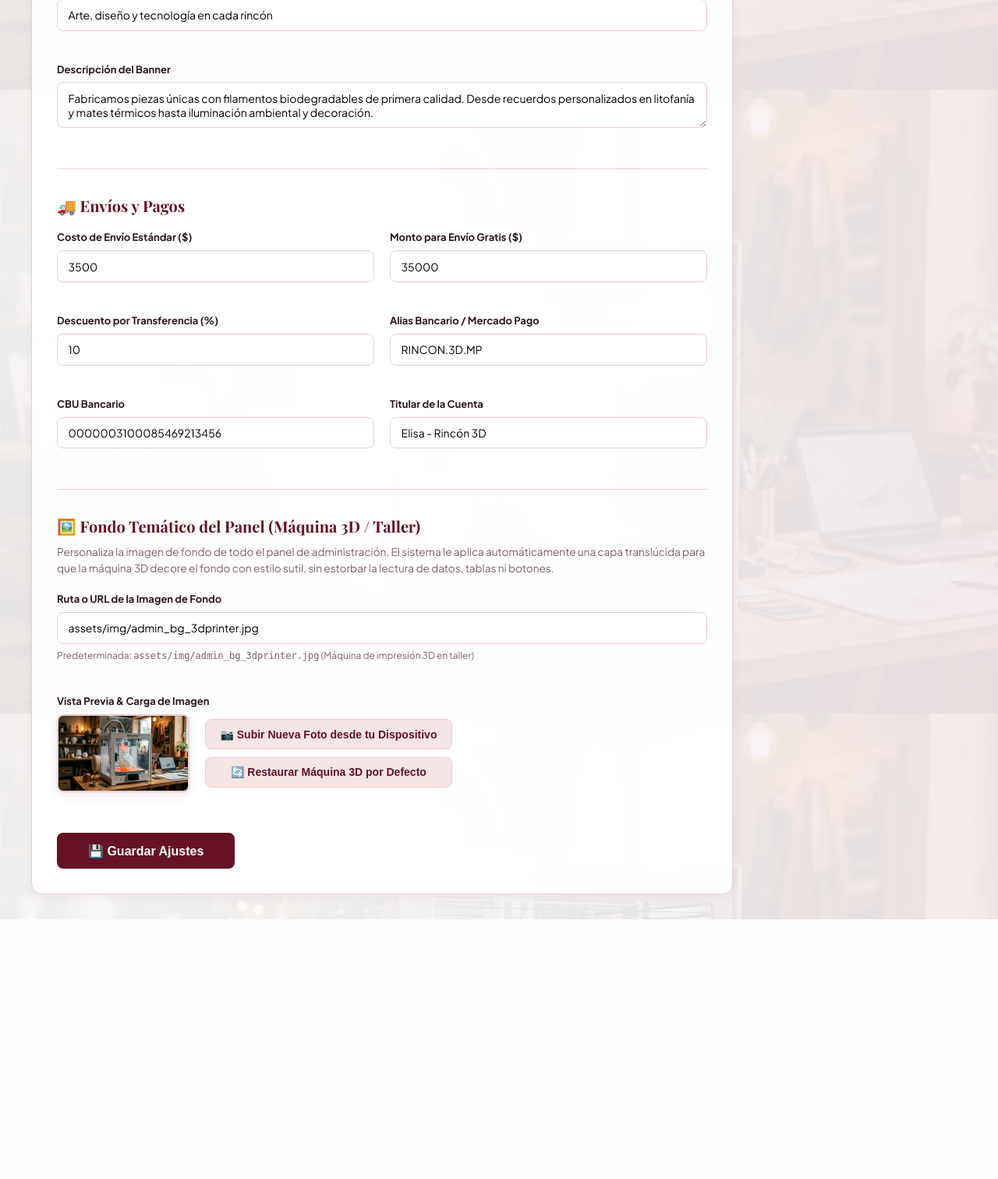
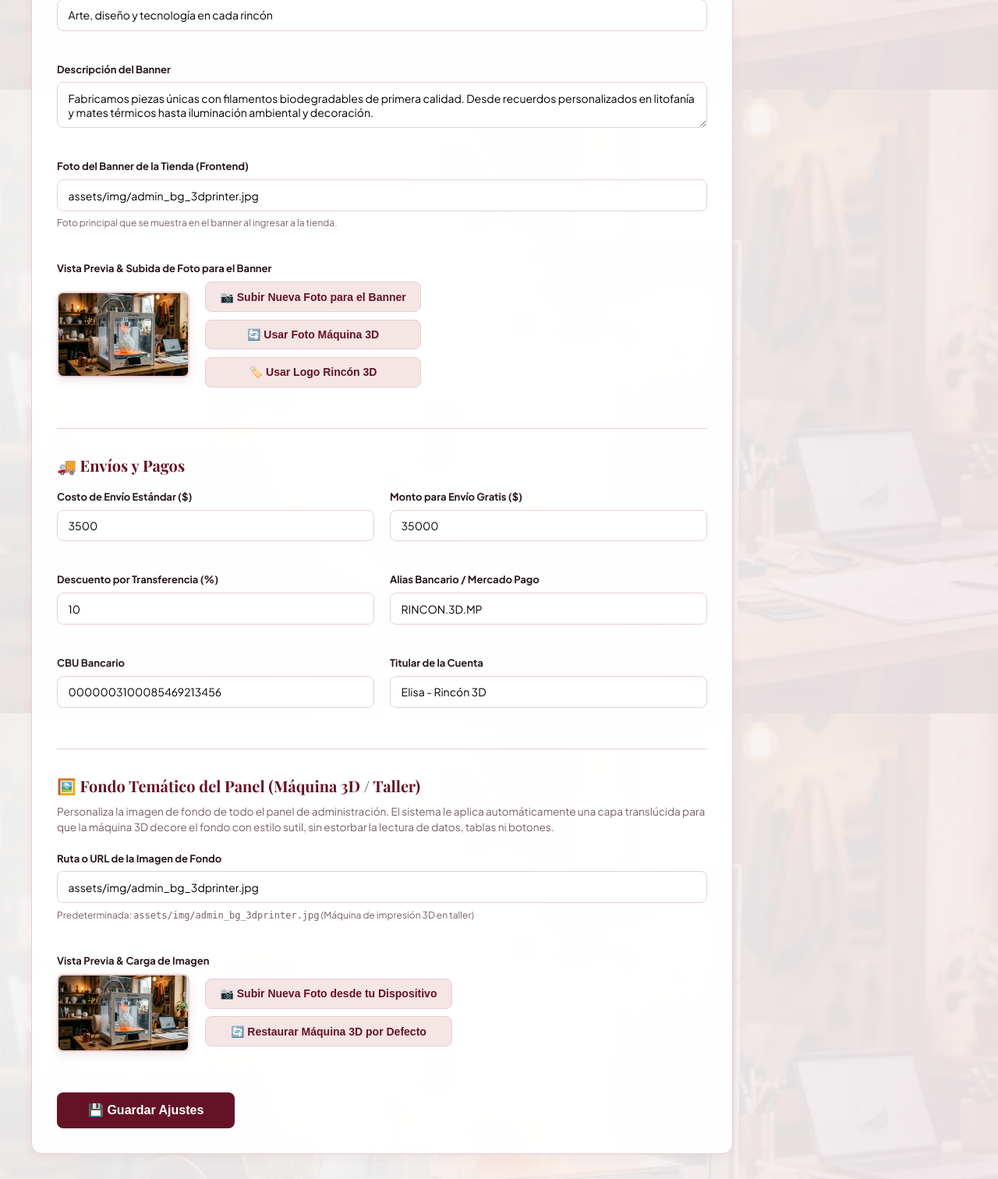
Before and after one commit to TomaasVegaa/Rincon3D, a PHP site: page /admin/configuracion.php in a window 1280 px wide. Shown: the part 685-2197 px from the top of the page at 78% size. Before the commit the page ends 1864 px from the top, so only its background shows below. Run offline with PHP 8.4, Linux system fonts and the light colour scheme; a user stored in the database is signed in; data comes from the database, SQL or seed files in the repository.

Commit message:
feat: add banner photo uploader and live preview in settings, connect BANNER_IMAGE to hero banner in index

```diff
--- a/admin/configuracion.php
+++ b/admin/configuracion.php
@@ -8,22 +8,40 @@ $messageType = 'success';
 
 // Guardar configuración
 if ($_SERVER['REQUEST_METHOD'] === 'POST') {
+    $uploadsDir = __DIR__ . '/../uploads';
+    if (!is_dir($uploadsDir)) {
+        @mkdir($uploadsDir, 0755, true);
+    }
+    $allowed = ['jpg', 'jpeg', 'png', 'webp', 'svg', 'jfif', 'gif'];
+
+    // 1. Procesar foto para el Banner de la tienda (Front)
+    $bannerImage = trim($_POST['banner_image'] ?? 'assets/img/admin_bg_3dprinter.jpg');
+    if (empty($bannerImage)) {
+        $bannerImage = 'assets/img/admin_bg_3dprinter.jpg';
+    }
+
+    if (isset($_FILES['banner_image_file']) && $_FILES['banner_image_file']['error'] === UPLOAD_ERR_OK) {
+        $tmp = $_FILES['banner_image_file']['tmp_name'];
+        $ext = strtolower(pathinfo($_FILES['banner_image_file']['name'], PATHINFO_EXTENSION));
+        if (in_array($ext, $allowed)) {
+            $filename = 'banner_' . time() . '_' . mt_rand(100, 999) . '.' . $ext;
+            if (move_uploaded_file($tmp, $uploadsDir . '/' . $filename)) {
+                $bannerImage = 'uploads/' . $filename;
+            }
+        }
+    }
+
+    // 2. Procesar imagen de fondo para el panel de administración
     $adminBgImage = trim($_POST['admin_bg_image'] ?? 'assets/img/admin_bg_3dprinter.jpg');
     if (empty($adminBgImage)) {
         $adminBgImage = 'assets/img/admin_bg_3dprinter.jpg';
     }
 
-    // Procesar subida de imagen de fondo personalizada para el panel
     if (isset($_FILES['admin_bg_file']) && $_FILES['admin_bg_file']['error'] === UPLOAD_ERR_OK) {
         $tmp = $_FILES['admin_bg_file']['tmp_name'];
         $ext = strtolower(pathinfo($_FILES['admin_bg_file']['name'], PATHINFO_EXTENSION));
-        $allowed = ['jpg', 'jpeg', 'png', 'webp', 'svg'];
         if (in_array($ext, $allowed)) {
-            $uploadsDir = __DIR__ . '/../uploads';
-            if (!is_dir($uploadsDir)) {
-                @mkdir($uploadsDir, 0755, true);
-            }
-            $filename = 'admin_bg_' . time() . '.' . $ext;
+            $filename = 'admin_bg_' . time() . '_' . mt_rand(100, 999) . '.' . $ext;
             if (move_uploaded_file($tmp, $uploadsDir . '/' . $filename)) {
                 $adminBgImage = 'uploads/' . $filename;
             }
@@ -43,6 +61,7 @@ if ($_SERVER['REQUEST_METHOD'] === 'POST') {
         'banner_visible' => isset($_POST['banner_visible']) ? 1 : 0,
         'banner_title' => trim($_POST['banner_title'] ?? ''),
         'banner_description' => trim($_POST['banner_description'] ?? ''),
+        'banner_image' => $bannerImage,
         'admin_bg_image' => $adminBgImage
     ];
 
@@ -91,6 +110,7 @@ $current = [
     'banner_visible' => BANNER_VISIBLE,
     'banner_title' => BANNER_TITLE,
     'banner_description' => BANNER_DESCRIPTION,
+    'banner_image' => BANNER_IMAGE,
     'admin_bg_image' => ADMIN_BG_IMAGE
 ];
 
@@ -218,6 +238,37 @@ if (!$settingsFromDb) {
           <label class="form-label">Descripción del Banner</label>
           <textarea name="banner_description" class="form-control" rows="2"><?php echo htmlspecialchars($current['banner_description']); ?></textarea>
         </div>
+
+        <div class="form-group full-width">
+          <label class="form-label">Foto del Banner de la Tienda (Frontend)</label>
+          <input type="text" name="banner_image" id="banner_image_input" class="form-control" value="<?php echo htmlspecialchars($current['banner_image'] ?? 'assets/img/admin_bg_3dprinter.jpg'); ?>" placeholder="assets/img/admin_bg_3dprinter.jpg">
+          <span style="font-size: 0.75rem; color: var(--admin-muted);">Foto principal que se muestra en el banner al ingresar a la tienda.</span>
+        </div>
+
+        <div class="form-group full-width">
+          <label class="form-label">Vista Previa & Subida de Foto para el Banner</label>
+          <div style="display: flex; gap: 1.25rem; align-items: center; flex-wrap: wrap;">
+            <div style="width: 170px; height: 110px; border-radius: var(--radius-sm); overflow: hidden; border: 2px solid var(--admin-blush-border); box-shadow: 0 4px 12px rgba(101,18,38,0.1); background: #f0f0f0;">
+              <?php
+                $bImgVal = $current['banner_image'] ?? 'assets/img/admin_bg_3dprinter.jpg';
+                $bImgSrc = (strpos($bImgVal, 'http') === 0 || strpos($bImgVal, 'data:') === 0) ? $bImgVal : '../' . ltrim($bImgVal, '/');
+              ?>
+              <img id="banner_preview_img" src="<?php echo htmlspecialchars($bImgSrc); ?>" alt="Banner Preview" style="width: 100%; height: 100%; object-fit: cover;" onerror="this.src='../assets/img/logo.jpg'">
+            </div>
+            <div style="display: flex; flex-direction: column; gap: 0.6rem;">
+              <input type="file" name="banner_image_file" id="banner_image_file_input" accept="image/*" style="display: none;">
+              <button type="button" class="btn btn-secondary" onclick="document.getElementById('banner_image_file_input').click()">
+                📷 Subir Nueva Foto para el Banner
+              </button>
+              <button type="button" class="btn btn-secondary" onclick="use3dPrinterForBanner()">
+                🔄 Usar Foto Máquina 3D
+              </button>
+              <button type="button" class="btn btn-secondary" onclick="useLogoForBanner()">
+                🏷️ Usar Logo Rincón 3D
+              </button>
+            </div>
+          </div>
+        </div>
       </div>
 
       <hr style="border: none; border-top: 1px solid var(--admin-blush-border); margin: 2rem 0;">
@@ -309,6 +360,7 @@ if (!$settingsFromDb) {
   </main>
 
   <script>
+    // 1. Manejo de preview para Fondo del Admin
     const bgFileInput = document.getElementById('admin_bg_file_input');
     const bgImgInput = document.getElementById('admin_bg_image_input');
     const bgPreviewImg = document.getElementById('admin_bg_preview_img');
@@ -340,6 +392,45 @@ if (!$settingsFromDb) {
       if (bgPreviewImg) bgPreviewImg.src = '../assets/img/admin_bg_3dprinter.jpg';
       if (bgFileInput) bgFileInput.value = '';
     }
+
+    // 2. Manejo de preview para Foto del Banner
+    const bannerFileInput = document.getElementById('banner_image_file_input');
+    const bannerImgInput = document.getElementById('banner_image_input');
+    const bannerPreviewImg = document.getElementById('banner_preview_img');
+
+    if (bannerFileInput) {
+      bannerFileInput.addEventListener('change', function(e) {
+        if (this.files && this.files[0]) {
+          const reader = new FileReader();
+          reader.onload = function(evt) {
+            if (bannerPreviewImg) bannerPreviewImg.src = evt.target.result;
+          };
+          reader.readAsDataURL(this.files[0]);
+        }
+      });
+    }
+
+    if (bannerImgInput) {
+      bannerImgInput.addEventListener('input', function() {
+        const val = this.value.trim();
+        if (val) {
+          const src = (val.startsWith('http') || val.startsWith('data:')) ? val : '../' + val.replace(/^\//, '');
+          if (bannerPreviewImg) bannerPreviewImg.src = src;
+        }
+      });
+    }
+
+    function use3dPrinterForBanner() {
+      if (bannerImgInput) bannerImgInput.value = 'assets/img/admin_bg_3dprinter.jpg';
+      if (bannerPreviewImg) bannerPreviewImg.src = '../assets/img/admin_bg_3dprinter.jpg';
+      if (bannerFileInput) bannerFileInput.value = '';
+    }
+
+    function useLogoForBanner() {
+      if (bannerImgInput) bannerImgInput.value = 'assets/img/logo.jpg';
+      if (bannerPreviewImg) bannerPreviewImg.src = '../assets/img/logo.jpg';
+      if (bannerFileInput) bannerFileInput.value = '';
+    }
   </script>
 </body>
 </html>
--- a/config.php
+++ b/config.php
@@ -23,6 +23,7 @@ $defaults = [
     'banner_visible' => 1,
     'banner_title' => 'Arte, diseño y tecnología en cada rincón',
     'banner_description' => 'Fabricamos piezas únicas con filamentos biodegradables de primera calidad. Desde recuerdos personalizados en litofanía y mates térmicos hasta iluminación ambiental y decoración.',
+    'banner_image' => 'assets/img/admin_bg_3dprinter.jpg',
     'admin_bg_image' => 'assets/img/admin_bg_3dprinter.jpg'
 ];
 
@@ -71,6 +72,7 @@ if (!defined('BANK_DISCOUNT_PERCENT')) define('BANK_DISCOUNT_PERCENT', (float)$d
 if (!defined('BANNER_VISIBLE')) define('BANNER_VISIBLE', (int)$defaults['banner_visible']);
 if (!defined('BANNER_TITLE')) define('BANNER_TITLE', $defaults['banner_title']);
 if (!defined('BANNER_DESCRIPTION')) define('BANNER_DESCRIPTION', $defaults['banner_description']);
+if (!defined('BANNER_IMAGE')) define('BANNER_IMAGE', $defaults['banner_image']);
 if (!defined('ADMIN_BG_IMAGE')) define('ADMIN_BG_IMAGE', $defaults['admin_bg_image']);
 
 /**
--- a/index.php
+++ b/index.php
@@ -128,8 +128,8 @@ $categories = getCategories();
     </div>
   </header>
 
-  <!-- Banner Hero de Marca (Diseño refinado, con toggle de ocultar según preferencia) -->
-  <section id="hero-banner" class="hero-brand-banner">
+  <!-- Banner Hero de Marca (Diseño refinado, con foto temática o personalizada) -->
+  <section id="hero-banner" class="hero-brand-banner" style="<?php if (defined('BANNER_IMAGE') && BANNER_IMAGE && BANNER_IMAGE !== 'assets/img/logo.jpg'): ?>background-image: linear-gradient(135deg, rgba(253, 248, 248, 0.93) 0%, rgba(255, 255, 255, 0.88) 50%, rgba(248, 238, 240, 0.94) 100%), url('<?php echo htmlspecialchars(BANNER_IMAGE); ?>'); background-size: cover; background-position: center;<?php endif; ?>">
     <div class="container">
       <div class="hero-inner">
         <div class="hero-content">
@@ -170,7 +170,7 @@ $categories = getCategories();
         </div>
 
         <div class="hero-logo-card">
-          <img src="assets/img/logo.jpg" alt="Rincón 3D Logo" class="hero-logo-preview">
+          <img src="<?php echo htmlspecialchars(defined('BANNER_IMAGE') && BANNER_IMAGE ? BANNER_IMAGE : 'assets/img/admin_bg_3dprinter.jpg'); ?>" alt="<?php echo htmlspecialchars(STORE_NAME); ?>" class="hero-logo-preview" onerror="this.src='assets/img/logo.jpg'">
           <p>Pasión por los detalles</p>
         </div>
       </div>
```
Also changed, not shown: assets/css/style.css (+9 -6 lines).
